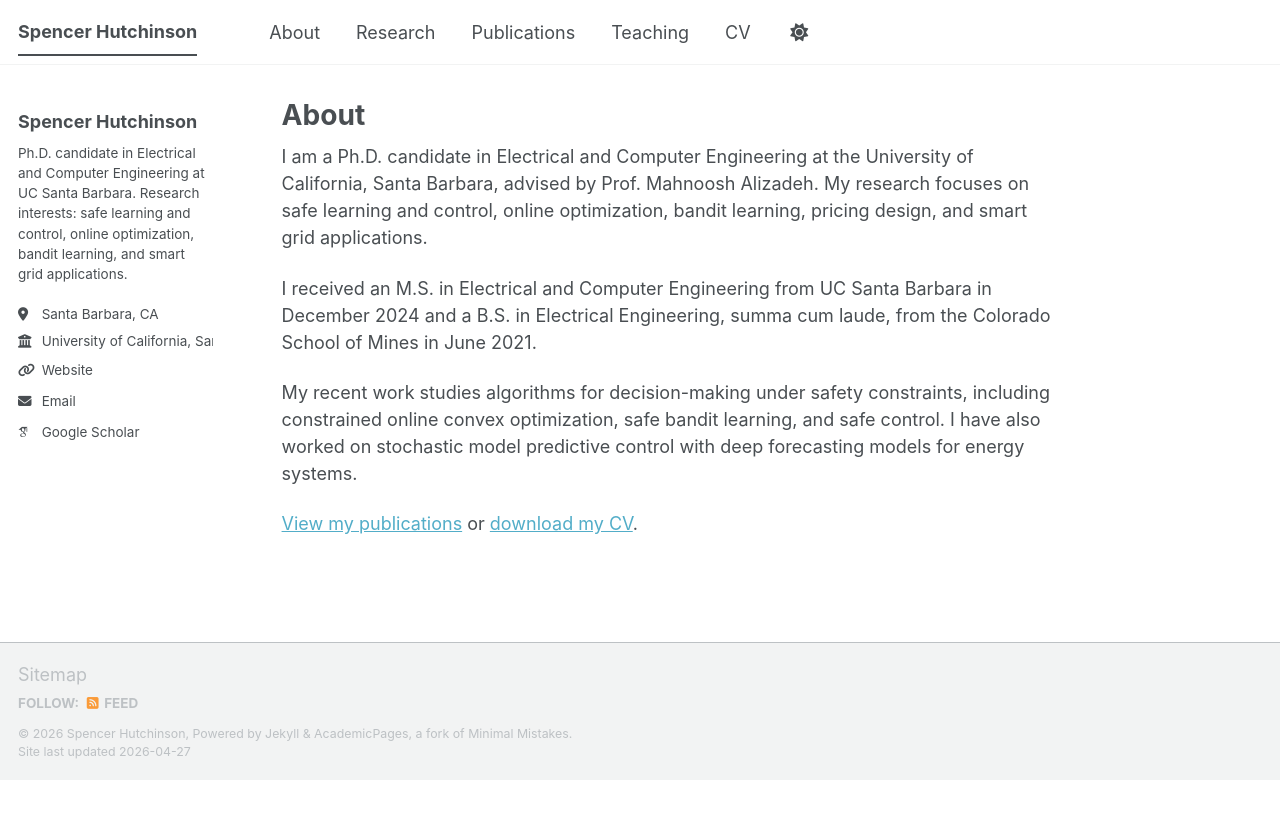
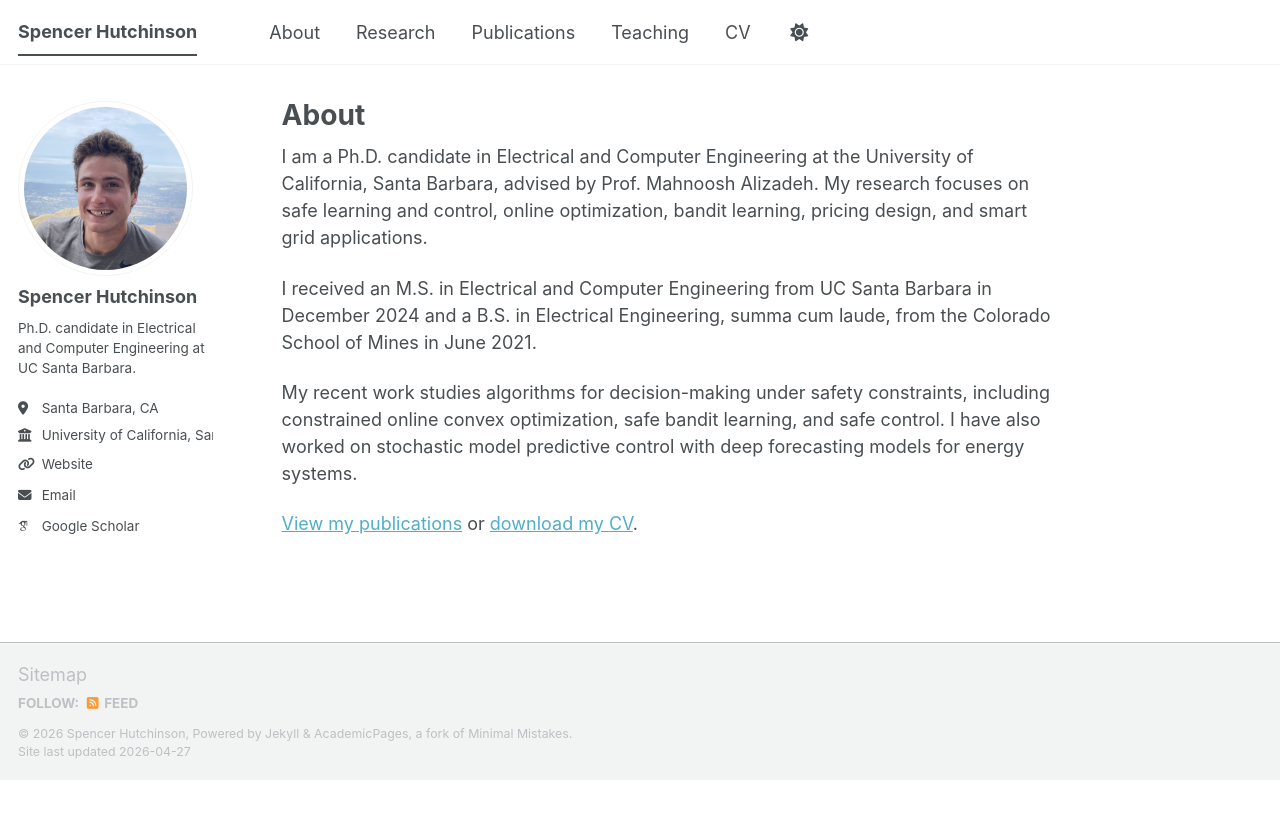
Before and after one commit to shutch1/shutch1.github.io, a Jekyll site: the page built from _pages/about.md, in a window 1280 px wide. Shown: the top 819 px of the page. Built offline with Jekyll 4.4.1, drawn with Linux system fonts in a browser that asks for light colours; some web fonts are replaced; a script bundle is joined from its source files by our own code; library files that are not in the unit come from our copies.

Commit message:
added image

```diff
--- a/_config.yml
+++ b/_config.yml
@@ -23,10 +23,10 @@ repository               : "shutch1/shutch1.github.io"
 #               Additional customization can be done by editing /_includes/author-profile.html
 author:
   # Biographic information
-  avatar           :
+  avatar           : "IMG_5383.JPG"
   name             : "Spencer Hutchinson"
   pronouns         : # example: "she/her"
-  bio              : "Ph.D. candidate in Electrical and Computer Engineering at UC Santa Barbara. Research interests: safe learning and control, online optimization, bandit learning, and smart grid applications."
+  bio              : "Ph.D. candidate in Electrical and Computer Engineering at UC Santa Barbara."
   location         : "Santa Barbara, CA"
   employer         : "University of California, Santa Barbara"
   uri              : "https://shutch1.github.io"
```
Also changed, not shown: images/IMG_5383.JPG (added).
